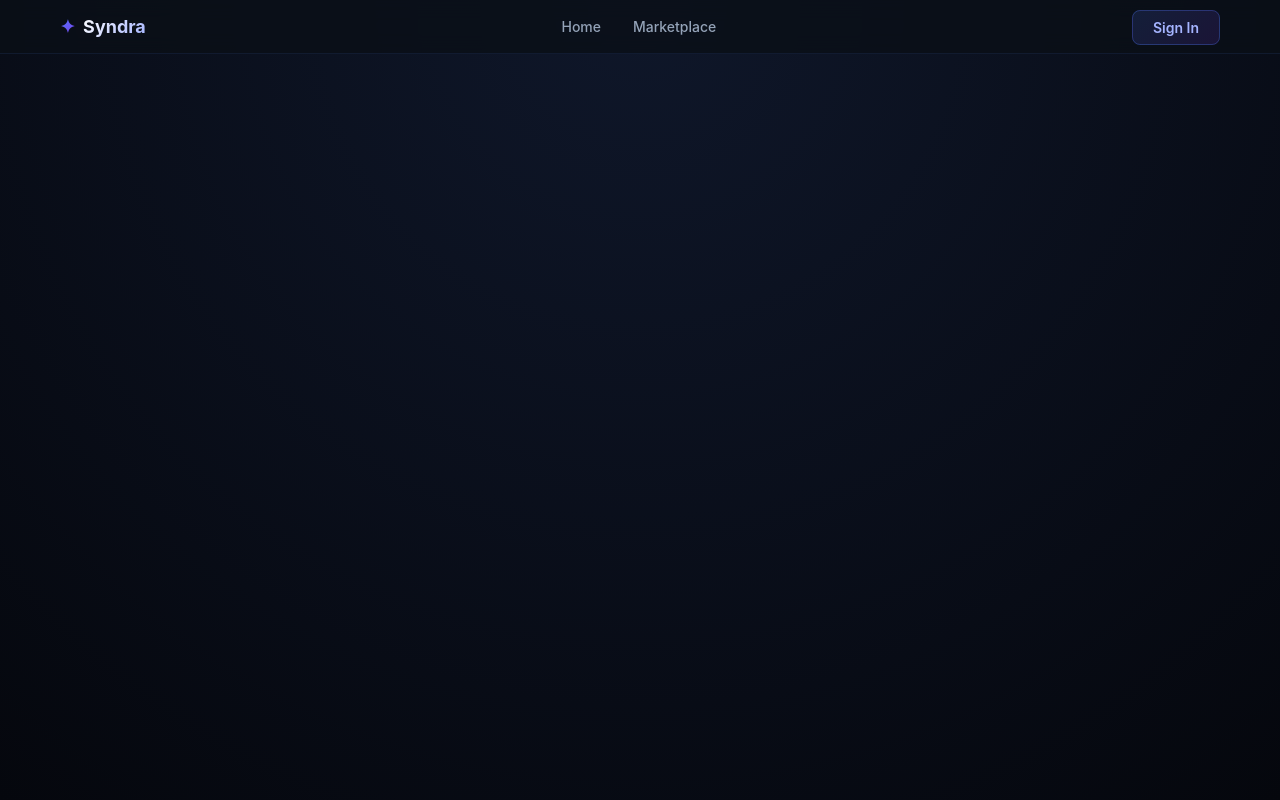
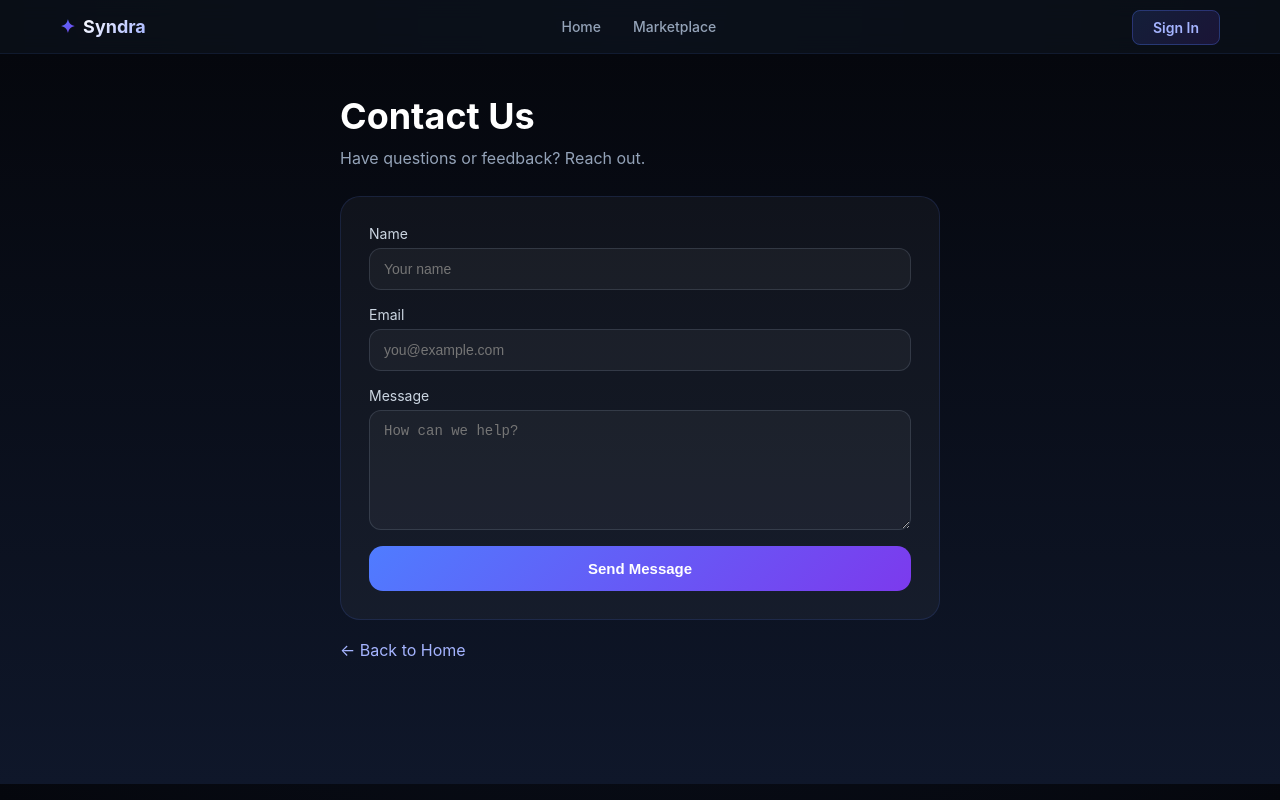
Before and after one commit to Darkzzzz23/syndra, a React (Create React App) app: page /contact in a window 1280 px wide. Built offline with nearby package versions, Linux system fonts and the light colour scheme; no server answers.

Commit message:
Add contact page

```diff
--- a/src/App.js
+++ b/src/App.js
@@ -22,6 +22,7 @@ import ProtectedRoute from "./components/ProtectedRoute";
 import AdminRoute from "./components/AdminRoute";
 import PromoterRoute from "./components/PromoterRoute";
 import Signup from "./pages/Signup";
+import Contact from "./pages/Contact";
 
 function App() {
   const { currentUser, userProfile } = useContext(AuthContext);
@@ -55,6 +56,7 @@ function App() {
           <Route path="/admin-dashboard" element={<Navigate to="/admin" replace />} />
           <Route path="/go/:id" element={<Redirect />} />
           <Route path="/signup" element={<Signup />} />
+          <Route path="/contact" element={<Contact />} />
         </Routes>
       </div>
     </div>
--- a/src/components/Navbar.jsx
+++ b/src/components/Navbar.jsx
@@ -71,6 +71,7 @@ function Navbar() {
                   <div style={styles.dropdownMenu}>
                     <Link to="/settings" style={styles.dropdownItem} onClick={() => setDropdownOpen(false)}>Settings</Link>
                     <Link to="/dashboard" style={styles.dropdownItem} onClick={() => setDropdownOpen(false)}>Dashboard</Link>
+                    <Link to="/contact" style={{ ...styles.navLink, fontSize: "12px" }}>Contact</Link>
                     {role !== "promoter" && !isApprovedPromoter && (
                       <Link to="/apply-promoter" style={styles.dropdownItem} onClick={() => setDropdownOpen(false)}>Become Promoter</Link>
                     )}
--- a/src/pages/Contact.jsx
+++ b/src/pages/Contact.jsx
@@ -4,42 +4,21 @@ import { Link } from "react-router-dom";
 function Contact() {
   const [sent, setSent] = useState(false);
 
-  const handleSubmit = async (e) => {
+  const handleSubmit = (e) => {
     e.preventDefault();
-    const form = e.target;
-    const data = {
-      name: form.name.value,
-      email: form.email.value,
-      message: form.message.value,
-    };
-
-    try {
-      const response = await fetch("https://formspree.io/f/mbdbnzze", {
-        method: "POST",
-        headers: { "Content-Type": "application/json" },
-        body: JSON.stringify(data),
-      });
-
-      if (response.ok) {
-        setSent(true);
-      } else {
-        alert("Failed to send. Please try again.");
-      }
-    } catch {
-      alert("Failed to send. Please try again.");
-    }
+    setSent(true);
   };
 
   return (
     <div style={styles.page}>
       <div style={styles.container}>
         <h1 style={styles.title}>Contact Us</h1>
-        <p style={styles.subtitle}>Questions, feedback, or need help? Reach out.</p>
+        <p style={styles.subtitle}>Have questions or feedback? Reach out.</p>
 
         {sent ? (
           <div style={styles.successCard}>
             <span style={{ fontSize: "40px" }}>📬</span>
-            <h2>Message Sent</h2>
+            <h2>Message Sent!</h2>
             <p>We'll get back to you soon.</p>
             <Link to="/" style={styles.backBtn}>Back to Home</Link>
           </div>
@@ -47,35 +26,41 @@ function Contact() {
           <form onSubmit={handleSubmit} style={styles.form}>
             <label style={styles.label}>
               Name
-              <input name="name" type="text" placeholder="Your name" style={styles.input} required />
+              <input type="text" placeholder="Your name" style={styles.input} required />
             </label>
             <label style={styles.label}>
               Email
-              <input name="email" type="email" placeholder="you@example.com" style={styles.input} required />
+              <input type="email" placeholder="you@example.com" style={styles.input} required />
             </label>
             <label style={styles.label}>
               Message
-              <textarea name="message" placeholder="How can we help?" style={{ ...styles.input, minHeight: "140px" }} required />
+              <textarea placeholder="How can we help?" style={{ ...styles.input, minHeight: "120px" }} required />
             </label>
             <button type="submit" style={styles.button}>Send Message</button>
           </form>
         )}
+
+        <div style={styles.links}>
+          <Link to="/" style={styles.link}>← Back to Home</Link>
+        </div>
       </div>
     </div>
   );
 }
 
 const styles = {
-  page: { minHeight: "calc(100vh - 70px)", padding: "60px 24px", color: "#fff", background: "linear-gradient(180deg, #05070d 0%, #0f172a 100%)", fontFamily: "Inter, sans-serif", display: "flex", justifyContent: "center", alignItems: "center" },
-  container: { maxWidth: "560px", width: "100%", textAlign: "center" },
+  page: { minHeight: "calc(100vh - 70px)", padding: "40px 24px", color: "#fff", background: "linear-gradient(180deg, #05070d 0%, #0f172a 100%)", fontFamily: "Inter, sans-serif" },
+  container: { maxWidth: "600px", margin: "0 auto" },
   title: { fontSize: "36px", margin: 0 },
-  subtitle: { color: "#94a3b8", marginTop: "8px" },
-  form: { display: "flex", flexDirection: "column", gap: "16px", marginTop: "28px", textAlign: "left" },
-  label: { display: "flex", flexDirection: "column", gap: "8px", fontSize: "14px", color: "#cbd5e1" },
-  input: { borderRadius: "14px", border: "1px solid rgba(148,163,184,0.2)", padding: "14px 16px", fontSize: "14px", background: "rgba(255,255,255,0.04)", color: "#fff", outline: "none" },
-  button: { padding: "16px 24px", borderRadius: "16px", border: "none", cursor: "pointer", fontSize: "16px", fontWeight: 700, background: "linear-gradient(135deg, #4f7cff, #7c3aed)", color: "#fff", marginTop: "8px" },
-  successCard: { padding: "40px", borderRadius: "20px", background: "rgba(255,255,255,0.04)", border: "1px solid rgba(34,197,94,0.3)", marginTop: "28px" },
-  backBtn: { display: "inline-block", marginTop: "20px", color: "#a5b4ff", textDecoration: "none", fontWeight: 600 },
+  subtitle: { color: "#94a3b8", marginTop: "10px", marginBottom: "28px" },
+  form: { display: "flex", flexDirection: "column", gap: "16px", background: "rgba(255,255,255,0.04)", border: "1px solid rgba(79,124,255,0.14)", borderRadius: "20px", padding: "28px" },
+  label: { display: "flex", flexDirection: "column", gap: "6px", fontSize: "14px", color: "#cbd5e1" },
+  input: { borderRadius: "12px", border: "1px solid rgba(148,163,184,0.2)", padding: "12px 14px", fontSize: "14px", background: "rgba(255,255,255,0.04)", color: "#fff", outline: "none" },
+  button: { padding: "14px 20px", borderRadius: "14px", border: "none", background: "linear-gradient(135deg, #4f7cff, #7c3aed)", color: "#fff", cursor: "pointer", fontWeight: 700, fontSize: "15px" },
+  successCard: { padding: "40px", borderRadius: "20px", background: "rgba(34,197,94,0.08)", border: "1px solid rgba(34,197,94,0.2)", textAlign: "center" },
+  backBtn: { display: "inline-block", marginTop: "16px", color: "#a5b4ff", textDecoration: "none" },
+  links: { marginTop: "20px" },
+  link: { color: "#a5b4ff", textDecoration: "none" },
 };
 
 export default Contact;
```
